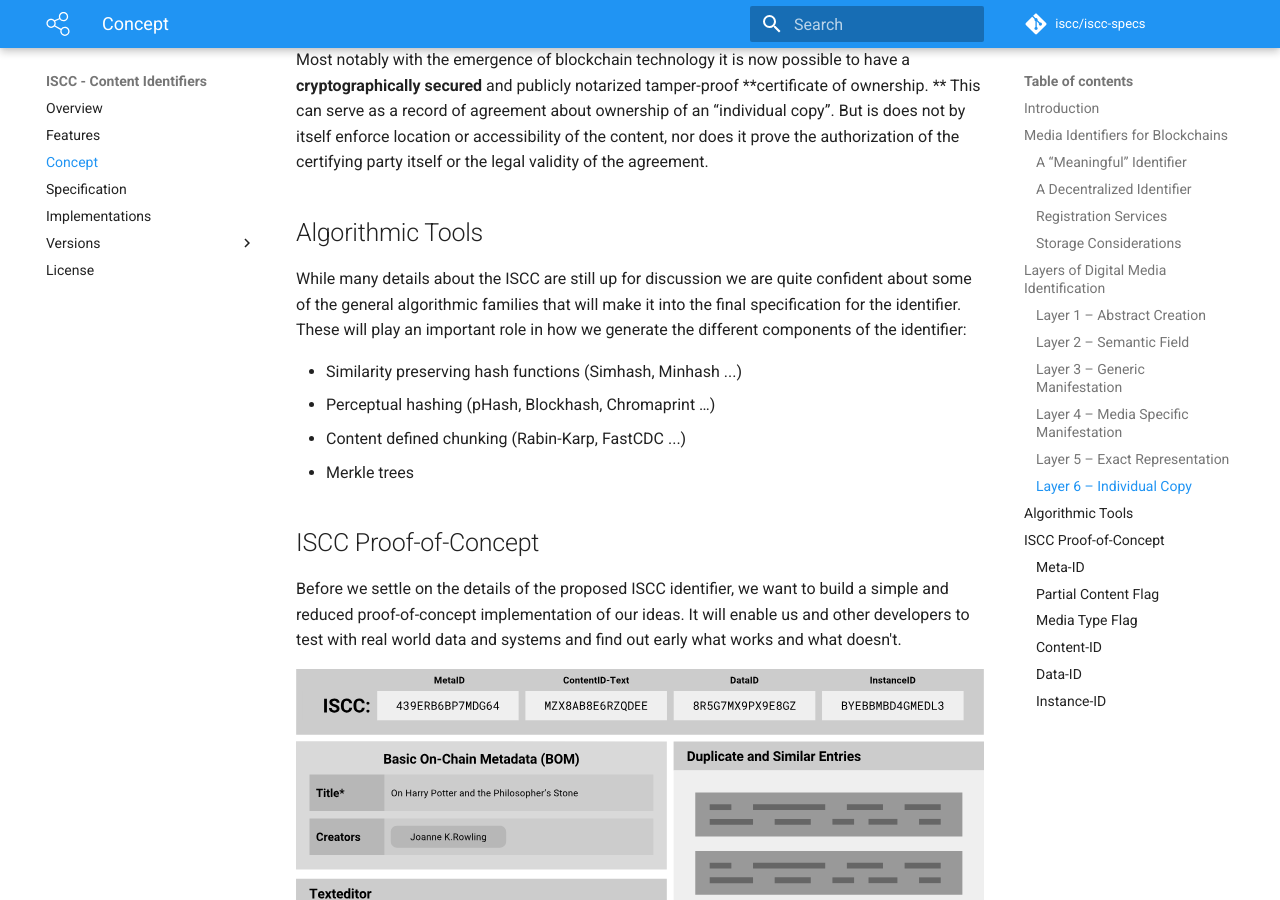
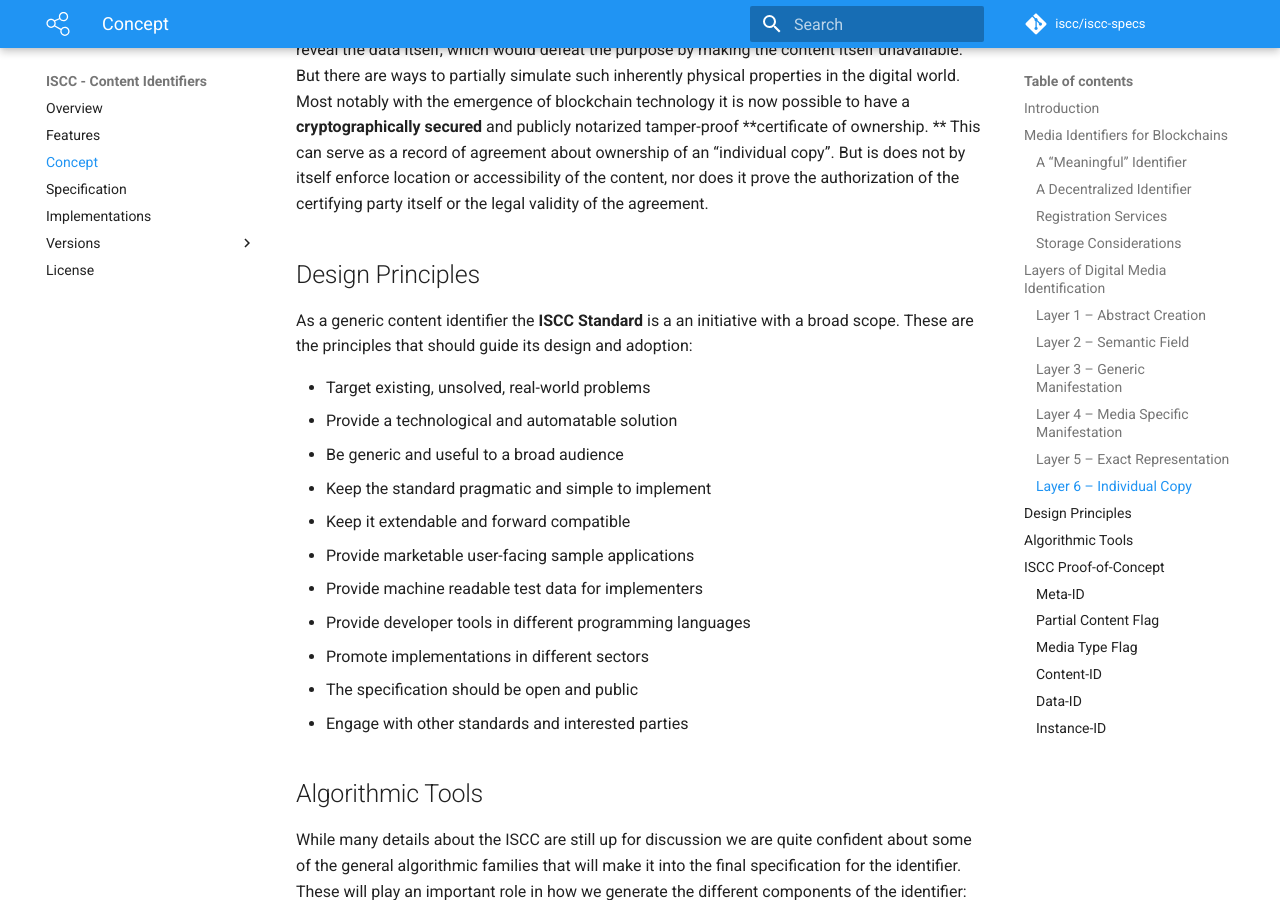
Before and after one commit to iscc/iscc-specs, an MkDocs documentation site: the page built from docs/concept.md, in a window 1280 px wide and 900 px high, scrolled down 5359 px. Built offline with MkDocs 1.6.1 and Material for MkDocs 9.7.7, drawn with Linux system fonts in a browser that asks for light colours; comment, search, counter and statistics services are not loaded; some of the changed text lies outside the part shown.

Commit message:
Add "Design Principles" to concept

```diff
--- a/docs/concept.md
+++ b/docs/concept.md
@@ -83,6 +85,22 @@ We could try to define an **individual digital copy** by its location and exact
 
 And most importantly such a replica does not affect the original data and even less can make it magically disappear. In contrast, if you give your individual copy of your book to someone else, you won't **"have it"** anymore. It is clear, that with digital media this **cannot reliably be the case**. The only way would be to build a [tamper-proof physical device](https://opendime.com/) (secure element) that does not reveal the data itself, which would defeat the purpose by making the content itself unavailable. But there are ways to partially simulate such inherently physical properties in the digital world. Most notably with the emergence of blockchain technology it is now possible to have a **cryptographically secured** and publicly notarized tamper-proof **certificate of ownership. ** This can serve as a record of agreement about ownership of an “individual copy”. But is does not by itself enforce location or accessibility of the content, nor does it prove the authorization of the certifying party itself or the legal validity of the agreement.
 
+## Design Principles
+
+As a generic content identifier the **ISCC Standard** is a an initiative with a broad scope. These are the principles that should guide its design and adoption:
+
+- Target existing, unsolved, real-world problems
+- Provide a technological and automatable solution
+- Be generic and useful to a broad audience
+- Keep the standard pragmatic and simple to implement
+- Keep it extendable and forward compatible
+- Provide marketable user-facing sample applications
+- Provide machine readable test data for implementers
+- Provide developer tools in different programming languages
+- Promote implementations in different sectors
+- The specification should be open and public
+- Engage with other standards and interested parties
+
 ## Algorithmic Tools
 
 While many details about the ISCC are still up for discussion we are quite confident about some of the general algorithmic families that will make it into the final specification for the identifier. These will play an important role in how we generate the different components of the identifier:
```
Also changed, not shown: other parts of docs/concept.md (+2 -0 lines).
